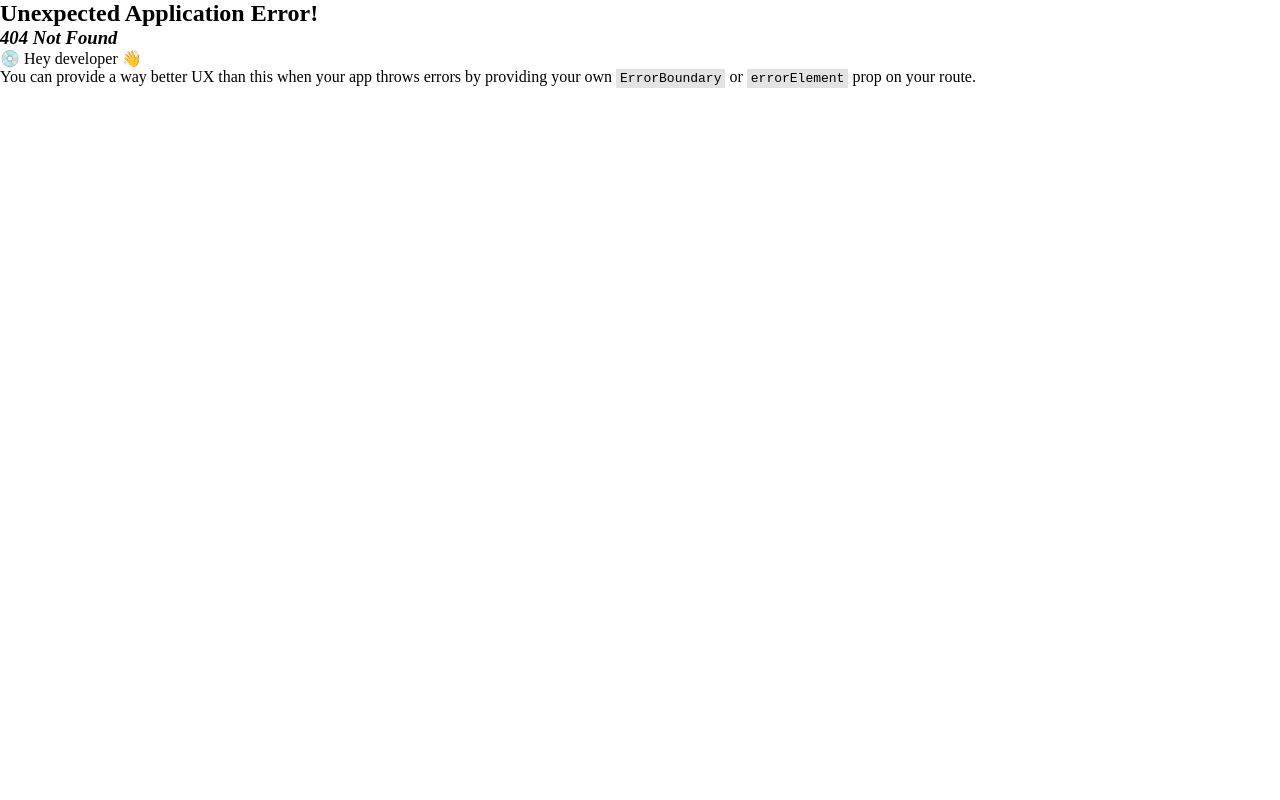
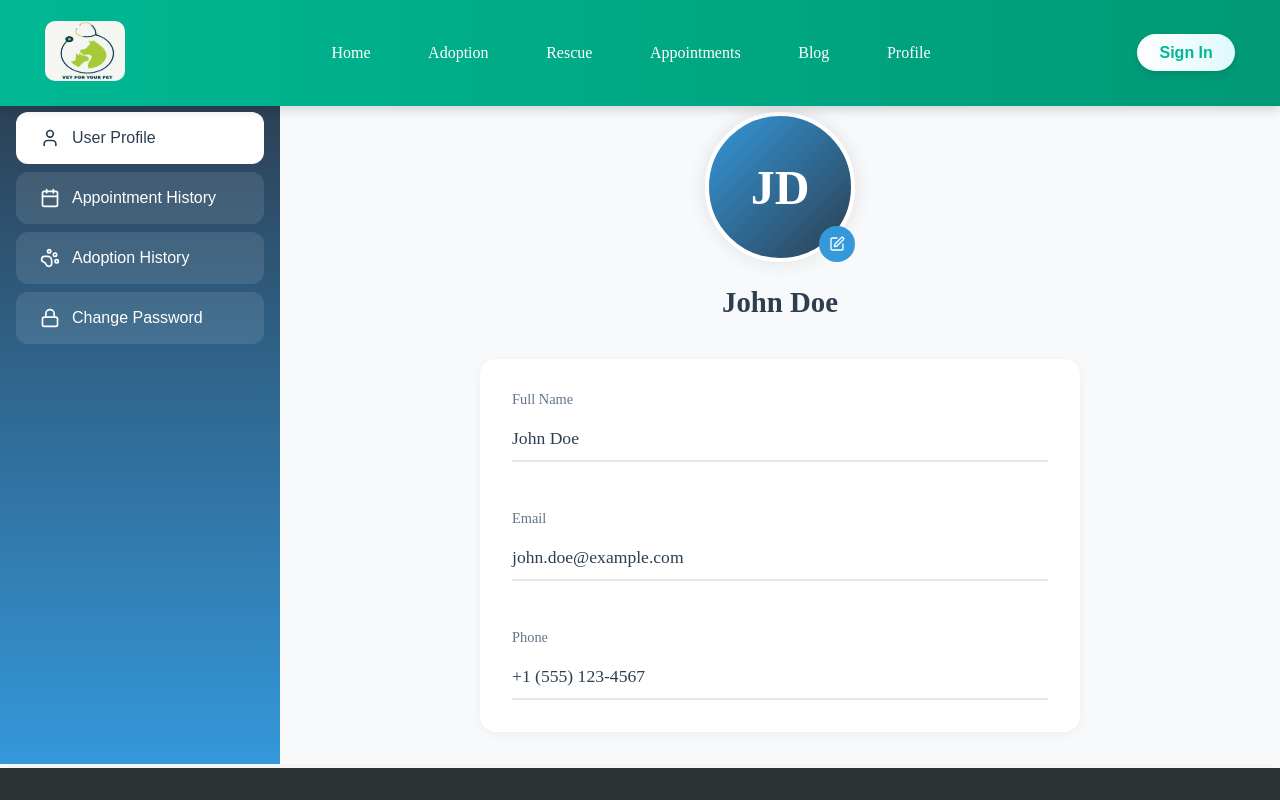
Before and after one commit to ayshstha/fyp, a React (Vite) app in the folder frontend/: page /userprofile in a window 1280 px wide. Before the commit this address had no page. Shown: the top 800 px of the page. Built offline with nearby package versions, Linux system fonts and the light colour scheme.

Commit message:
ffrontend ma userprofile add

```diff
--- a/frontend/src/App.jsx
+++ b/frontend/src/App.jsx
@@ -12,6 +12,7 @@ import Rescue from "./pages/Rescue/PetRescue";
 import Appointment from "./pages/Appointments/Appointment";
 import Blog from "./pages/Blog/Blog";
 import Adoption from "./pages/Adoption/Adoption";
+import Userprofile from "./pages/Userprofile/Userprofile";
 
 const router = createBrowserRouter(
   createRoutesFromElements(
@@ -23,6 +24,7 @@ const router = createBrowserRouter(
       <Route path="/blog" element={<Blog />} />
       <Route path="/appointments" element={<Appointment />} />
       <Route path="/adoption" element={<Adoption />} />
+      <Route path="/userprofile" element={<Userprofile />} />
     </Route>
   )
 );
--- a/frontend/src/components/Footer/Footer.css
+++ b/frontend/src/components/Footer/Footer.css
@@ -1,7 +1,7 @@
 .footer {
     background-color: #2d3436;
     color: white;
-    padding: 4rem 2rem 2rem;
+    padding: 2rem 0.1rem;
   }
 
   .footer-content {
--- a/frontend/src/components/Navbar/Navbar.css
+++ b/frontend/src/components/Navbar/Navbar.css
@@ -1,72 +1,98 @@
 .navbar {
-  position: fixed; /* Fix the navbar position */
-  top: 0; /* Stick to the top */
+  position: fixed;
+  top: 0;
   left: 0;
-  width: 100%; /* Full width */
-  z-index: 100; /* Ensure it appears above other elements */
-  background-color: #00b894; /* Background color */
+  width: 100%;
+  z-index: 100;
+  background: linear-gradient(to right, #00b894, #009975);
+  /* Attractive gradient background */
   display: flex;
   justify-content: space-between;
   align-items: center;
-  padding:0 1rem 0 1rem; /* Spacing inside the navbar */
-  box-shadow: 0px 2px 5px rgba(0, 0, 0, 0.1); /* Subtle shadow for better visibility */
+  padding: 0.8rem 2rem;
+  box-shadow: 0px 4px 10px rgba(0, 0, 0, 0.15);
 }
 
 .navbar a {
-  color: white; /* Text color */
-  text-decoration: none; /* Remove underline */
+  color: white;
+  text-decoration: none;
+  font-size: 1rem;
   font-weight: 500;
-  padding: 0.5rem; /* Add some spacing around links */
-  transition: color 0.3s ease, transform 0.3s ease; /* Smooth transitions */
+  padding: 0.5rem 0.8rem;
+  position: relative;
+  transition: color 0.3s ease;
+}
+
+.navbar a::after {
+  content: "";
+  position: absolute;
+  bottom: 0;
+  left: 0;
+  width: 0;
+  height: 2px;
+  background-color: white;
+  transition: width 0.3s ease;
 }
 
 .navbar a:hover {
-  color: #a8d575; /* Hover color */
-  transform: scale(1.1); /* Slight zoom effect on hover */
+  color: #ffeaa7;
+}
+
+.navbar a:hover::after {
+  width: 100%;
 }
 
 .navbar .logo img {
   width: 80px;
   height: 60px;
-  border-radius: 10px; /* Rounded edges for the logo */
+  border-radius: 10px;
+  transition: transform 0.3s ease;
+}
+
+.navbar .logo img:hover {
+  transform: scale(1.1);
 }
 
 .nav-links {
   display: flex;
-  gap: 1.5rem; /* Space between links */
-  list-style: none; /* Remove bullet points */
-  margin: 0; /* Remove default margins */
-  padding: 0; /* Remove default padding */
+  gap: 2rem;
+  list-style: none;
+  margin: 0;
+  padding: 0;
 }
 
 .signup-btn {
-  background-color: white;
+  background: linear-gradient(to right, #ffffff, #dff9fb);
   color: #00b894;
-  padding: 0.5rem 1rem;
-  border-radius: 20px;
+  padding: 0.6rem 1.4rem;
+  border-radius: 25px;
   border: none;
+  font-size: 1rem;
+  font-weight: bold;
   cursor: pointer;
-  transition: background-color 0.3s ease, transform 0.3s ease;
+  transition: transform 0.3s ease, background 0.3s ease;
+  box-shadow: 0px 4px 8px rgba(0, 0, 0, 0.1);
 }
 
 .signup-btn:hover {
-  background-color: #a8d575;
-  transform: scale(1.1);
+  background: #00b894;
+  color: white;
+  transform: scale(1.05);
 }
 
 .menu-btn {
-  display: none; /* Initially hidden, visible for mobile screens */
-  font-size: 1.5rem;
-  color: black; /* Set to black by default */
-  background: none; /* Remove background color */
-  border: none; /* Remove border */
+  display: none;
+  font-size: 1.8rem;
+  color: white;
+  background: none;
+  border: none;
   cursor: pointer;
   transition: transform 0.2s ease, color 0.2s ease;
 }
 
 .menu-btn:hover {
-  transform: scale(1.1); /* Slightly increase size on hover */
-  color: #ffcc00; /* Change color on hover */
+  transform: rotate(90deg);
+  color: #ffeaa7;
 }
 
 /* Responsive Design for Mobile */
@@ -76,18 +102,33 @@
   }
 
   .nav-links {
-    display: none; /* Hidden by default */
+    display: none;
     position: absolute;
     top: 100%;
     left: 0;
     right: 0;
     flex-direction: column;
-    background-color: #00b894;
+    background: #00b894;
     padding: 1rem;
     text-align: center;
+    border-radius: 0 0 10px 10px;
+    box-shadow: 0px 8px 10px rgba(0, 0, 0, 0.2);
   }
 
   .nav-links.active {
-    display: flex; /* Show menu on toggle */
+    display: flex;
+    animation: slideDown 0.3s ease-in-out;
   }
 }
+
+@keyframes slideDown {
+  0% {
+    opacity: 0;
+    transform: translateY(-20px);
+  }
+
+  100% {
+    opacity: 1;
+    transform: translateY(0);
+  }
+}
--- a/frontend/src/components/Navbar/Navbar.jsx
+++ b/frontend/src/components/Navbar/Navbar.jsx
@@ -52,6 +52,11 @@ export default function Navbar() {
             Blog
           </Link>
         </li>
+        <li>
+          <Link to="/userprofile" onClick={closeMenu}>
+            Profile
+          </Link>
+        </li>
       </ul>
 
       {/* Sign-in button, remains outside the menu */}
--- /dev/null
+++ b/frontend/src/pages/Userprofile/Userprofile.css
@@ -0,0 +1,188 @@
+.profile-container {
+    display: flex;
+    background: #ffffff;
+    box-shadow: 0 0 20px rgba(0, 0, 0, 0.1);
+    overflow: hidden;
+    margin: 2rem;
+    margin: 0.2rem 0rem;
+    /* Added more margin on top */
+}
+
+.sidebar {
+    width: 280px;
+    background: linear-gradient(180deg, #2c3e50 0%, #3498db 100%);
+    padding: 2rem 1rem;
+    display: flex;
+    flex-direction: column;
+    gap: 0.5rem;
+}
+
+.sidebar-btn {
+    display: flex;
+    align-items: center;
+    gap: 12px;
+    padding: 1rem 1.5rem;
+    border: none;
+    background: rgba(255, 255, 255, 0.1);
+    color: white;
+    font-size: 1rem;
+    font-weight: 500;
+    cursor: pointer;
+    border-radius: 12px;
+    transition: all 0.3s ease;
+    width: 100%;
+    text-align: left;
+}
+
+.sidebar-btn:hover {
+    background: rgba(255, 255, 255, 0.2);
+    transform: translateX(5px);
+}
+
+.sidebar-btn.active {
+    background: white;
+    color: #2c3e50;
+}
+
+.content {
+    flex: 1;
+    padding: 2rem;
+    background: #f8f9fa;
+}
+
+.profile-info {
+    max-width: 600px;
+    margin: 0 auto;
+}
+
+.profile-header {
+    display: flex;
+    flex-direction: column;
+    align-items: center;
+    margin-bottom: 2rem;
+}
+
+.profile-photo-container {
+    position: relative;
+    margin-bottom: 1rem;
+}
+
+.profile-photo,
+.default-avatar {
+    width: 150px;
+    height: 150px;
+    border-radius: 50%;
+    border: 4px solid #ffffff;
+    box-shadow: 0 0 20px rgba(0, 0, 0, 0.1);
+    transition: transform 0.3s ease;
+}
+
+.default-avatar {
+    background: linear-gradient(135deg, #3498db 0%, #2c3e50 100%);
+    display: flex;
+    align-items: center;
+    justify-content: center;
+    font-size: 3rem;
+    color: white;
+    font-weight: 600;
+}
+
+.profile-photo:hover,
+.default-avatar:hover {
+    transform: scale(1.05);
+}
+
+.edit-photo-btn {
+    position: absolute;
+    bottom: 0;
+    right: 0;
+    background: #3498db;
+    color: white;
+    border: none;
+    width: 36px;
+    height: 36px;
+    border-radius: 50%;
+    display: flex;
+    align-items: center;
+    justify-content: center;
+    cursor: pointer;
+    transition: all 0.3s ease;
+}
+
+.edit-photo-btn:hover {
+    background: #2980b9;
+    transform: scale(1.1);
+}
+
+.profile-header h2 {
+    font-size: 1.8rem;
+    color: #2c3e50;
+    margin: 0.5rem 0;
+}
+
+.profile-details {
+    background: white;
+    padding: 2rem;
+    border-radius: 16px;
+    box-shadow: 0 2px 12px rgba(0, 0, 0, 0.05);
+}
+
+.detail-item {
+    margin-bottom: 1.5rem;
+}
+
+.detail-item:last-child {
+    margin-bottom: 0;
+}
+
+.detail-item label {
+    display: block;
+    color: #64748b;
+    font-size: 0.9rem;
+    margin-bottom: 0.5rem;
+}
+
+.detail-item p {
+    color: #2c3e50;
+    font-size: 1.1rem;
+    font-weight: 500;
+    margin: 0;
+    padding: 0.5rem 0;
+    border-bottom: 2px solid #e2e8f0;
+    transition: all 0.3s ease;
+}
+
+.detail-item p:hover {
+    border-bottom-color: #3498db;
+}
+
+.content>div {
+    animation: fadeIn 0.3s ease;
+}
+
+@keyframes fadeIn {
+    from {
+        opacity: 0;
+        transform: translateY(10px);
+    }
+
+    to {
+        opacity: 1;
+        transform: translateY(0);
+    }
+}
+
+@media (max-width: 768px) {
+    .profile-container {
+        flex-direction: column;
+        margin: 0.2rem 0.1rem;
+    }
+
+    .sidebar {
+        width: 100%;
+    }
+
+    .content {
+        padding: 1rem;
+    }
+}
--- /dev/null
+++ b/frontend/src/pages/Userprofile/Userprofile.jsx
@@ -0,0 +1,105 @@
+import React, { useState } from "react";
+import "./UserProfile.css";
+import { User, Calendar, PawPrint, Lock, Edit } from "lucide-react";
+
+const UserProfile = () => {
+  const [activeTab, setActiveTab] = useState("profile");
+
+  // Sample user data
+  const user = {
+    name: "John Doe",
+    email: "john.doe@example.com",
+    phone: "+1 (555) 123-4567",
+  };
+
+  const getInitials = (name) => {
+    return name
+      .split(" ")
+      .map((word) => word[0])
+      .join("")
+      .toUpperCase();
+  };
+
+  const renderContent = () => {
+    switch (activeTab) {
+      case "profile":
+        return (
+          <div className="profile-info">
+            <div className="profile-header">
+              <div className="profile-photo-container">
+                <div className="profile-photo default-avatar">
+                  {getInitials(user.name)}
+                </div>
+                <button className="edit-photo-btn">
+                  <Edit size={16} />
+                </button>
+              </div>
+              <h2>{user.name}</h2>
+            </div>
+            <div className="profile-details">
+              <div className="detail-item">
+                <label>Full Name</label>
+                <p>{user.name}</p>
+              </div>
+              <div className="detail-item">
+                <label>Email</label>
+                <p>{user.email}</p>
+              </div>
+              <div className="detail-item">
+                <label>Phone</label>
+                <p>{user.phone}</p>
+              </div>
+            </div>
+          </div>
+        );
+      case "appointments":
+        return <div className="tab-content">Appointment History</div>;
+      case "adoptions":
+        return <div className="tab-content">Adoption History</div>;
+      case "password":
+        return <div className="tab-content">Change Password</div>;
+      default:
+        return <div className="tab-content">Select a tab</div>;
+    }
+  };
+
+  return (
+    <div className="profile-container">
+      <div className="sidebar">
+        <button
+          className={`sidebar-btn ${activeTab === "profile" ? "active" : ""}`}
+          onClick={() => setActiveTab("profile")}
+        >
+          <User size={20} />
+          User Profile
+        </button>
+        <button
+          className={`sidebar-btn ${
+            activeTab === "appointments" ? "active" : ""
+          }`}
+          onClick={() => setActiveTab("appointments")}
+        >
+          <Calendar size={20} />
+          Appointment History
+        </button>
+        <button
+          className={`sidebar-btn ${activeTab === "adoptions" ? "active" : ""}`}
+          onClick={() => setActiveTab("adoptions")}
+        >
+          <PawPrint size={20} />
+          Adoption History
+        </button>
+        <button
+          className={`sidebar-btn ${activeTab === "password" ? "active" : ""}`}
+          onClick={() => setActiveTab("password")}
+        >
+          <Lock size={20} />
+          Change Password
+        </button>
+      </div>
+      <div className="content">{renderContent()}</div>
+    </div>
+  );
+};
+
+export default UserProfile;
```
Also changed, not shown: 1 other file (tests, documents, lock files or other folders).
